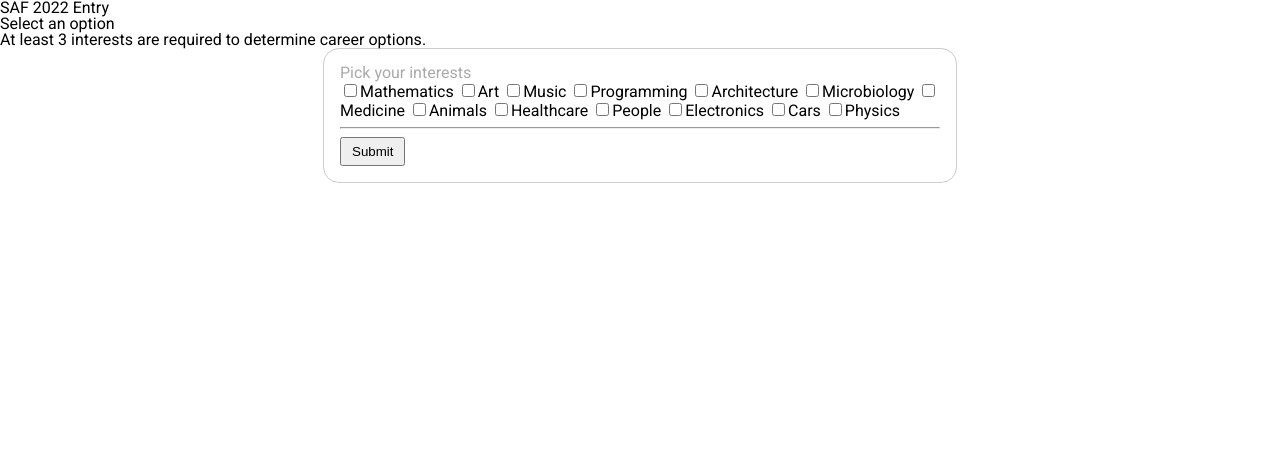
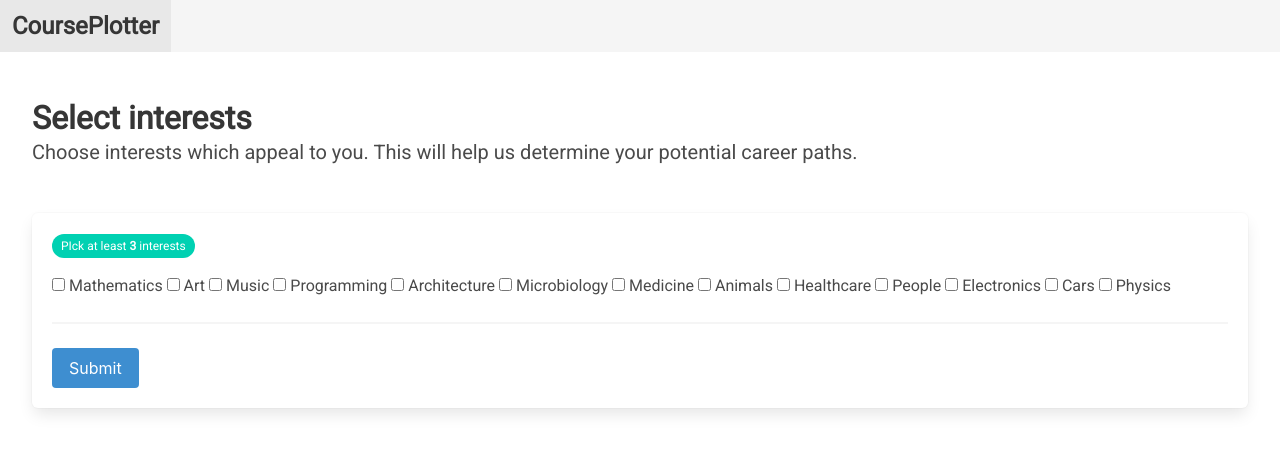
Before and after one commit to guyus15/saf2022, a Flask app: page / in a window 1280 px wide. Shown: the top 453 px of the page. Run offline with Flask 2, Linux system fonts and the light colour scheme.

Commit message:
Implemented results screen and further styling done

```diff
--- a/app.py
+++ b/app.py
@@ -2,7 +2,7 @@ from flask import Flask
 from flask import request, render_template
 
 from interests import interests
-from job import jobs
+from job import jobs as jbs
 
 app = Flask(__name__)
 
@@ -17,21 +17,20 @@ def show_results():
     for job in jobs:
         print(job.name)
 
-    return request.form
+    return render_template('results.html', jobs=jobs, jobs_len=len(jobs), interests=interests, user_interests=request.form)
 
 # Returns the recommended jobs based on the user interests.
 def get_jobs(request_form: dict):
-    current_most_suited_job = jobs[0]
+    local_jobs = jbs.copy()
 
-    for job in jobs:
+    for job in local_jobs:
         for user_selected_interest in request_form:
             if job.has_associated_interest(user_selected_interest):
                 job.increment_match_count()
 
-        if job.get_match_count() > current_most_suited_job.get_match_count():
-            current_most_suited_job = job
+    local_jobs.sort()
 
-    return [current_most_suited_job]
+    return local_jobs
 
 if __name__ == "__main__":
     app.run(debug=True)
--- a/job.py
+++ b/job.py
@@ -32,6 +32,11 @@ class Job:
     def increment_match_count(self):
         self.match_count += 1
 
+    def __gt__(self, x):
+        return self.get_match_count() < x.get_match_count()
+
+    def __lt__(self, x):
+        return self.get_match_count() > x.get_match_count()
 
 jobs = [
     Job("Computer Science",
@@ -48,7 +53,7 @@ jobs = [
 
     Job("Civil Engineering",
         ["interest-physics", "interest-architecture"],
-        "Civil Engineering is a job",
+        "Civil Engineering is the profession of designing and executing structural works and maintenance that serve the general public. Such works might include: dams, bridges, aqueducts and canals.",
         ["https://google.com", "https://google.com"]
     )
 ]
--- a/static/styles/style.css
+++ b/static/styles/style.css
@@ -1,15 +1,8 @@
+@import "https://cdn.jsdelivr.net/npm/bulma@0.9.4/css/bulma.min.css";
+
 body
 {
     font-family: 'Roboto';
-}
-
-form
-{
-    margin: 0 auto;
-    width: 600px;
-    padding: 1em;
-    border: 1px solid #ccc;
-    border-radius: 1em;
 }
 
 form fieldset legend
--- a/templates/base.html
+++ b/templates/base.html
@@ -11,7 +11,13 @@
     <link rel="stylesheet" href="{{ url_for('static', filename='styles/style.css') }}">
 </head>
 <body>
-    <h1>SAF 2022 Entry</h1>
+    <nav class="navbar is-light" role="navigation" aria-label="main navigation">
+        <div class="navbar-brand">
+          <a class="navbar-item" href="/">
+            <h1 class="title is-4">CoursePlotter</h1>
+          </a>
+        </div>
+      </nav>
 
     {% block content %}{% endblock %}
 </body>
--- a/templates/index.html
+++ b/templates/index.html
@@ -1,34 +1,82 @@
 {% extends 'base.html' %}
 
 {% block content %}
-    <h2>Select an option</h2>
 
-    <p>
-        At least <strong><span>3</span></strong> interests are required to determine career options.
+<div class="container is-fluid">
+
+<section class="hero">
+    <div style="padding-left: 0" class="hero-body">
+      <p class="title">
+        Select interests
       </p>
+      <p class="subtitle">
+        Choose interests which appeal to you. This will help us determine your potential career paths.
+      </p>
+    </div>
+</section>
 
-    <form method="post" action="/results">
+<form class="box" method="post" action="/results">
     <fieldset>
         <div>
-                <input class="interest-select" name="interest-mathematics" type="checkbox">Mathematics</input>
-                <input class="interest-select" name="interest-art" type="checkbox">Art</input>
-                <input class="interest-select" name="interest-music" type="checkbox">Music</input>
-                <input class="interest-select" name="interest-programming" type="checkbox">Programming</input>
-                <input class="interest-select" name="interest-architecture" type="checkbox">Architecture</input>
-                <input class="interest-select" name="interest-microbiology" type="checkbox">Microbiology</input>
-                <input class="interest-select" name="interest-medicine" type="checkbox">Medicine</input>
-                <input class="interest-select" name="interest-animals" type="checkbox">Animals</input>
-                <input class="interest-select" name="interest-healthcare" type="checkbox">Healthcare</input>
-                <input class="interest-select" name="interest-people" type="checkbox">People</input>
-                <input class="interest-select" name="interest-electronics" type="checkbox">Electronics</input>
-                <input class="interest-select" name="interest-cars" type="checkbox">Cars</input>
-                <input class="interest-select" name="interest-physics" type="checkbox">Physics</input>
+            <label class="checkbox">
+                <input class="interest-select" name="interest-mathematics" type="checkbox">
+                Mathematics
+            </label>
+            <label class="checkbox">
+                <input class="interest-select" name="interest-art" type="checkbox">
+                Art
+            </label>
+            <label class="checkbox">
+                <input class="interest-select" name="interest-music" type="checkbox">
+                Music
+            </label>
+            <label class="checkbox">
+                <input class="interest-select" name="interest-programming" type="checkbox">
+                Programming
+            </label>
+            <label class="checkbox">
+                <input class="interest-select" name="interest-architecture" type="checkbox">
+                Architecture
+            </label>
+            <label class="checkbox">
+                <input class="interest-select" name="interest-microbiology" type="checkbox">
+                Microbiology
+            </label>
+            <label class="checkbox">
+                <input class="interest-select" name="interest-medicine" type="checkbox">
+                Medicine
+            </label>
+            <label class="checkbox">
+                <input class="interest-select" name="interest-animals" type="checkbox">
+                Animals
+            </label>
+            <label class="checkbox">
+                <input class="interest-select" name="interest-healthcare" type="checkbox">
+                Healthcare
+            </label>
+            <label class="checkbox">
+                <input class="interest-select" name="interest-people" type="checkbox">
+                People
+            </label>
+            <label class="checkbox">
+                <input class="interest-select" name="interest-electronics" type="checkbox">
+                Electronics
+            </label>
+            <label class="checkbox">
+                <input class="interest-select" name="interest-cars" type="checkbox">
+                Cars
+            </label>
+            <label class="checkbox">
+                <input class="interest-select" name="interest-physics" type="checkbox">
+                Physics
+            </label>
         </div>
-            <legend>Pick your interests</legend>
+        <legend style="padding-bottom:1em"><span style="white-space:pre" class="tag is-primary is-rounded">PIck at least <strong style="color:white">3</strong> interests</span></legend>
     </fieldset>
     <hr>
-        <button id="submit-btn" type="Submit">Submit</button>
+    <button class="button is-info" id="submit-btn" type="Submit">Submit</button>
 </form>
+</div>
 
 <link ref="stylesheet" href="{{ url_for('static', filename='scripts/client-validation.js') }}">
 {% endblock %}
```
Also changed, not shown: templates/results.html (added, +51 -0 lines). Lines whose indentation alone changed are shown as unchanged.
